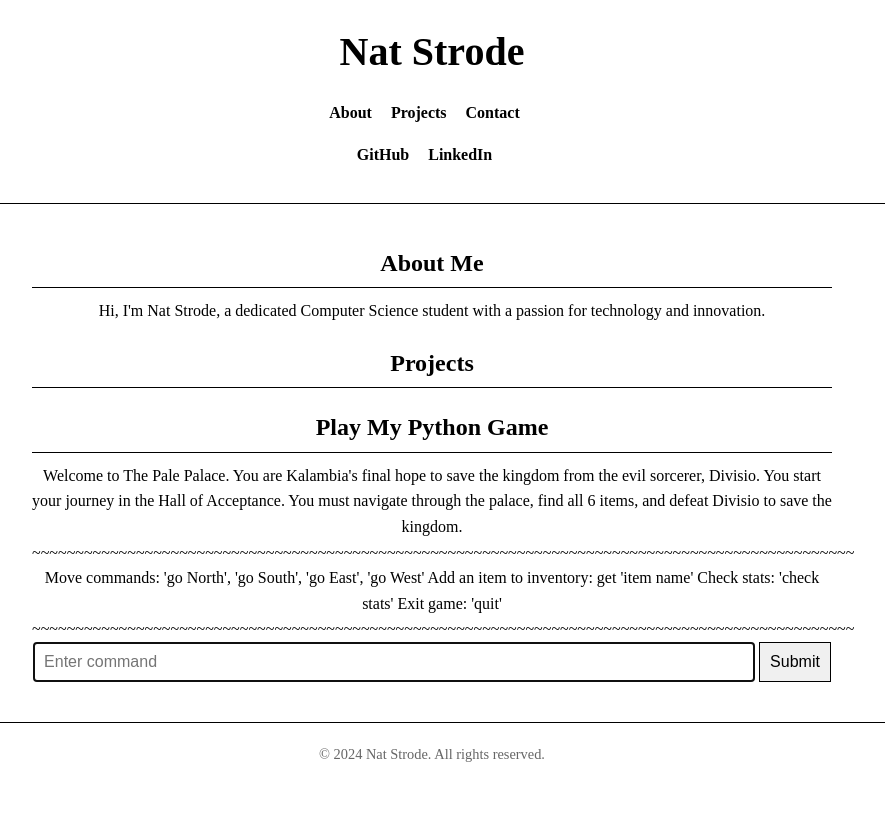
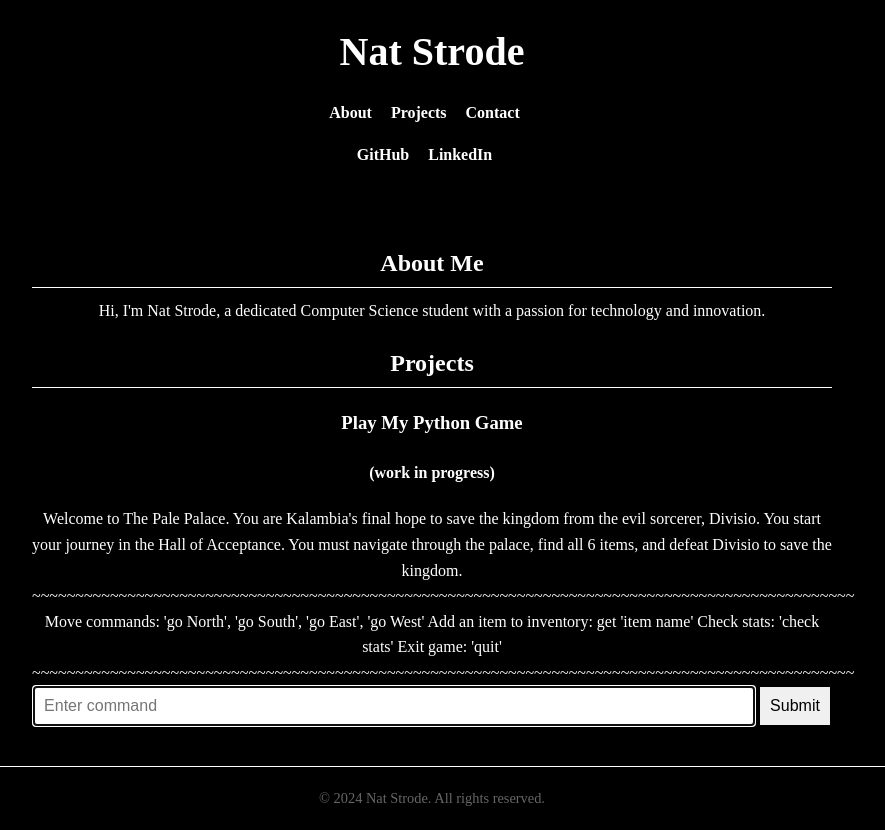
Before and after one commit to strodenat/strodenat, a Flask app: page / in a window 1280 px wide. Shown: the whole page, without its empty margins (208-1093 px from the left). Before the commit the page ends 762 px from the top, so only its background shows below. Run offline with Flask 2, Linux system fonts and the light colour scheme.

Commit message:
Update site color theme

```diff
--- a/static/styles/styles.css
+++ b/static/styles/styles.css
@@ -1,57 +1,64 @@
 body {
     font-family: "Times New Roman", Times, serif;
-    color: #000000;
+    color: #ffffff;
     margin: 0;
     padding: 0;
-    background-color: #ffffff;
+    background-color: #000;
     line-height: 1.6;
 }
 
 header {
     text-align: center;
+    color: #ffffff;
     padding: 20px;
     border-bottom: 1px solid #000;
 }
 
 header h1 {
     margin: 0;
+    color: #ffffff;
     font-size: 2.5em;
 }
 
 header nav ul {
     list-style: none;
+    color: #ffffff;
     padding: 0;
 }
 
 header nav ul li {
     display: inline;
+    color: #ffffff;
     margin-right: 15px;
 }
 
 header nav ul li a {
     text-decoration: none;
-    color: #000;
+    color: #ffffff;
     font-weight: bold;
 }
 
 #social-media {
     text-align: center;
+    color: #ffffff;
     margin-top: 10px;
 }
 
 #social-media ul {
     list-style: none;
+    color: #ffffff;
     padding: 0;
 }
 
 #social-media ul li {
     display: inline;
+    color: #ffffff;
     margin-right: 15px;
 }
 
 #social-media ul li a {
     text-decoration: none;
-    color: #000;
+    color: #ffffff;
     font-weight: bold;
 }
 
@@ -64,23 +71,26 @@ main {
 
 section h2 {
     font-size: 1.5em;
-    border-bottom: 1px solid #000;
+    border-bottom: 1px solid #ffffff;
     padding-bottom: 5px;
     margin-bottom: 10px;
 }
 
 section p {
     margin: 10px 0;
+    color: #ffffff;
 }
 
 #game {
     margin-top: 20px;
+    color: #ffffff;
 }
 
 #game input[type="text"] {
     width: calc(100% - 100px);
     padding: 10px;
     font-size: 1em;
+    color: #ffffff;
     border: 1px solid #000;
 }
 
@@ -93,20 +103,20 @@ section p {
 }
 
 #game button:hover {
-    background-color: #e0e0e0;
+    background-color: #000000;
 }
 
 #gameOutput {
     margin-top: 20px;
     padding: 10px;
-    border: 1px solid #000;
+    border: 1px solid #000000;
     background-color: #f9f9f9;
 }
 
 footer {
     text-align: center;
     padding: 20px;
-    border-top: 1px solid #000;
+    border-top: 1px solid #ffffff;
     margin-top: 20px;
     font-size: 0.9em;
     color: #666;
@@ -115,18 +125,22 @@ footer {
 #game-commands {
     text-align: left;
     margin: 20px auto;
+    color: #ffffff;
     max-width: 600px;
 }
 
 #game-commands ul {
     list-style-type: none;
+    color: #ffffff;
     padding: 0;
 }
 
 #game-commands li {
     margin: 10px 0;
+    color: #ffffff;
 }
 
 #game-commands li strong {
     font-weight: bold;
+    color: #ffffff;
 }
--- a/templates/index.html
+++ b/templates/index.html
@@ -32,7 +32,8 @@
             <!-- List of projects goes here -->
         </section>
         <section id="game">
-            <h2>Play My Python Game</h2>
+            <h3>Play My Python Game</h3>
+            <h4>(work in progress)</h4>
             <div id="game-output">{{ intro | safe }}</div>
             <form id="game-form">
                 <input type="text" id="user-input" autofocus autocomplete="off" placeholder="Enter command">
```
